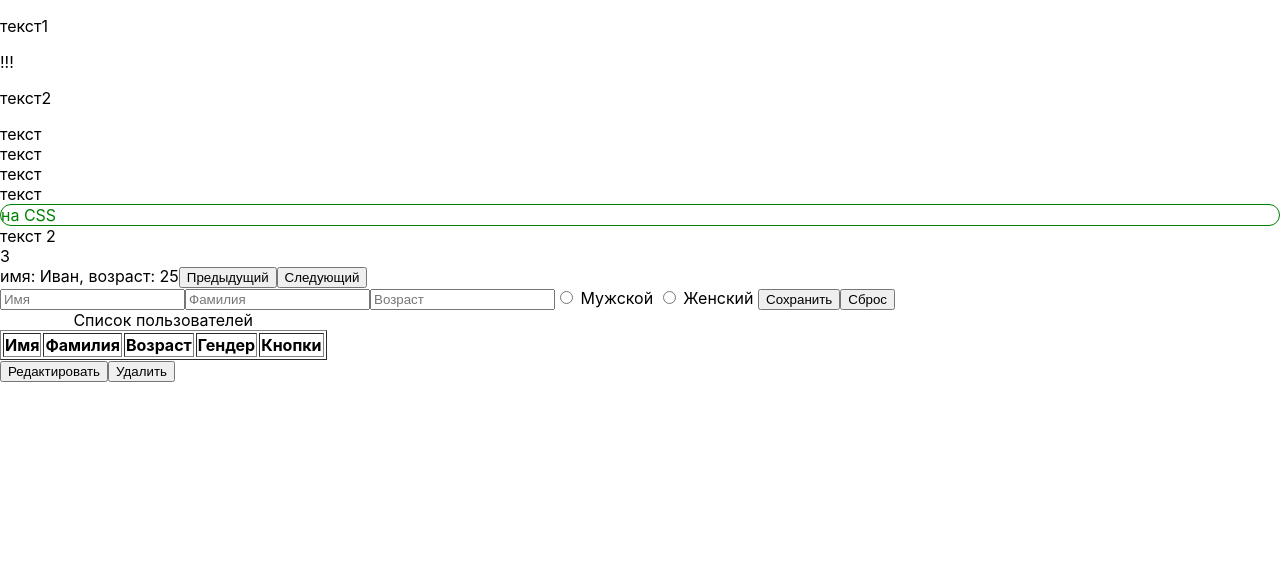
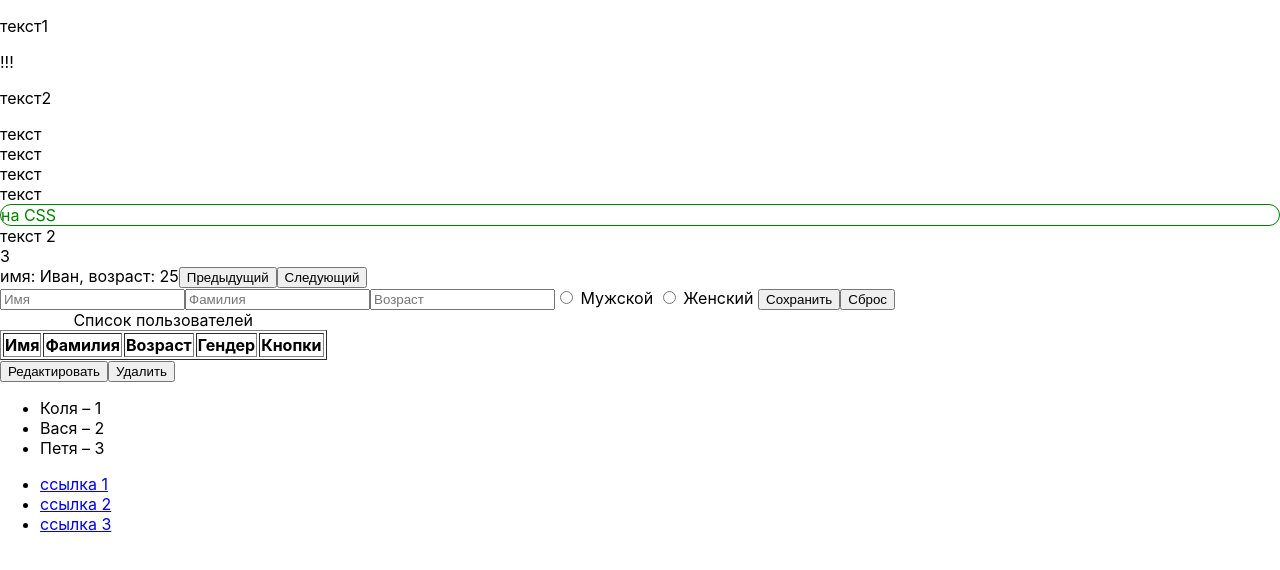
Before and after one commit to kate0n/JS-learing-tasks, a React (Create React App) app: page / in a window 1280 px wide. Shown: the top 570 px of the page. Built offline with nearby package versions, Linux system fonts and the light colour scheme.

Commit message:
Add CyclesV1.js, CyclesV2.js

```diff
--- a/src/App.js
+++ b/src/App.js
@@ -7,6 +7,9 @@ import Condition from './tasks/Condition';
 import Methods from './tasks/Methods';
 import States from './tasks/States';
 import Form from './tasks/Form';
+import CyclesV1 from './tasks/CyclesV1';
+import CyclesV2 from './tasks/CyclesV2';
+
 
 
 class App extends Component {
@@ -21,6 +24,8 @@ class App extends Component {
         <Methods />
         <States />
         <Form />
+        <CyclesV1 />
+        <CyclesV2 />
         </Fragment>
     );
   }
--- /dev/null
+++ b/src/tasks/CyclesV1.js
@@ -0,0 +1,13 @@
+import React from 'react';
+
+const arr = ['Коля', 'Вася', 'Петя'];
+
+const nameList = arr.map((name, index) => (<li> {name} – {index + 1} </li>))
+
+const CyclesV1 = () => (
+    <ul>
+       {nameList}
+    </ul>
+);
+
+export default CyclesV1;
--- /dev/null
+++ b/src/tasks/CyclesV2.js
@@ -0,0 +1,23 @@
+import React, {Component} from 'react';
+
+class CyclesV2 extends Component {
+    state = {
+        hrefs: [
+            {href: '1.html', text: 'ссылка 1'},
+            {href: '2.html', text: 'ссылка 2'},
+            {href: '3.html', text: 'ссылка 3'},
+        ]
+    };
+    // хотела сделать тут, но была ошибка unexpected erorr, не осознала пока почему так нельзя
+    // const hrefList = this.state.hrefs.map( item => <li> <a href={item.href}>  {item.text}  </a> </li> )
+
+    render() {
+        return (
+            <ul>
+                {this.state.hrefs.map(item => <li><a href={item.href}>  {item.text}  </a></li>)}
+            </ul>
+        )
+    }
+}
+
+export default CyclesV2;
--- a/src/tasks/Form.js
+++ b/src/tasks/Form.js
@@ -15,7 +15,7 @@ class Form extends Component {
         let checkGender = () => {
             const genderGroup = document.form.gender;
             let genderChecked = "не выбран";
-            for (let i=0; i< genderGroup.length; i++) {
+            for (let i = 0; i < genderGroup.length; i++) {
                 if (genderGroup[i].checked) {
                     genderChecked = genderGroup[i].value;
                     return genderChecked;
@@ -81,8 +81,8 @@ class Form extends Component {
                     </thead>
                 </table>
                 <div id={"buttons"}>
-                <button id={"edit"}> Редактировать</button>
-                <button id={"del"} onClick={this.deleteUser}> Удалить</button>
+                    <button id={"edit"}> Редактировать</button>
+                    <button id={"del"} onClick={this.deleteUser}> Удалить</button>
                 </div>
             </Fragment>
         );
```
